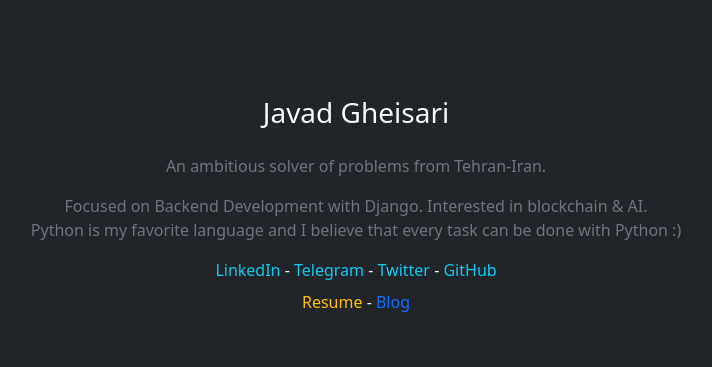
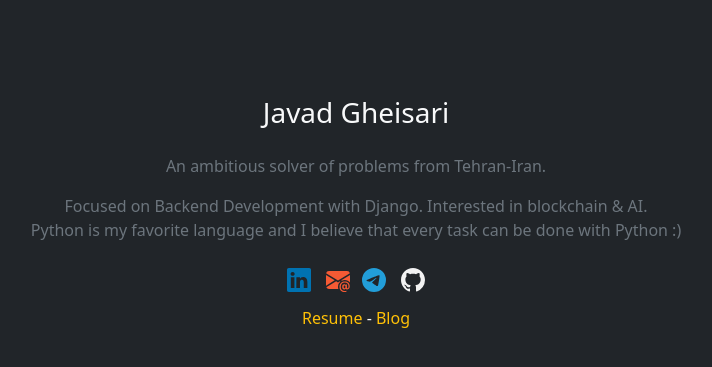
Before and after one commit to javadgheisari/django-profile, a Django app: page / in a window 1280 px wide. Shown: the top 367 px of the page, without its empty margins (284-996 px from the left). Run offline with Django 4.2, Linux system fonts and the light colour scheme.

Commit message:
update templates & add icons

```diff
--- a/base/me/templates/me.html
+++ b/base/me/templates/me.html
@@ -10,14 +10,31 @@
             Python is my favorite language and I believe that every task can be done with Python :)
             </p>
             <nav class="text-light">
-                <a class="text-info text-decoration-none" href="https://linkedin.com/in/mmdaminrasouli">LinkedIn</a> -
-                <a class="text-info text-decoration-none" href="https://t.me/AminDev">Telegram</a> -
-                <a class="text-info text-decoration-none" href="https://twitter.com/mmdamin_me">Twitter</a> -
-                <a class="text-info text-decoration-none" href="https://github.com/aminrasouli">GitHub</a><br>
+                <a class="text-decoration-none mx-1" style="font-size: 1.7rem; color: #0072b1" href="https://www.linkedin.com/in/javadgheisari">
+                    <svg xmlns="http://www.w3.org/2000/svg" width="24" height="24" fill="currentColor" class="bi bi-linkedin" viewBox="0 0 16 16">
+                    <path d="M0 1.146C0 .513.526 0 1.175 0h13.65C15.474 0 16 .513 16 1.146v13.708c0 .633-.526 1.146-1.175 1.146H1.175C.526 16 0 15.487 0 14.854V1.146zm4.943 12.248V6.169H2.542v7.225h2.401zm-1.2-8.212c.837 0 1.358-.554 1.358-1.248-.015-.709-.52-1.248-1.342-1.248-.822 0-1.359.54-1.359 1.248 0 .694.521 1.248 1.327 1.248h.016zm4.908 8.212V9.359c0-.216.016-.432.08-.586.173-.431.568-.878 1.232-.878.869 0 1.216.662 1.216 1.634v3.865h2.401V9.25c0-2.22-1.184-3.252-2.764-3.252-1.274 0-1.845.7-2.165 1.193v.025h-.016a5.54 5.54 0 0 1 .016-.025V6.169h-2.4c.03.678 0 7.225 0 7.225h2.4z"/>
+                    </svg>
+                </a>
+                <a class="text-decoration-none mx-1" style="font-size: 1.7rem; color: #F55A34" href="https://www.javad.gheisari@gmail.com">
+                    <svg xmlns="http://www.w3.org/2000/svg" width="24" height="24" fill="currentColor" class="bi bi-envelope-at-fill" viewBox="0 0 16 16">
+                    <path d="M2 2A2 2 0 0 0 .05 3.555L8 8.414l7.95-4.859A2 2 0 0 0 14 2H2Zm-2 9.8V4.698l5.803 3.546L0 11.801Zm6.761-2.97-6.57 4.026A2 2 0 0 0 2 14h6.256A4.493 4.493 0 0 1 8 12.5a4.49 4.49 0 0 1 1.606-3.446l-.367-.225L8 9.586l-1.239-.757ZM16 9.671V4.697l-5.803 3.546.338.208A4.482 4.482 0 0 1 12.5 8c1.414 0 2.675.652 3.5 1.671Z"/>
+                    <path d="M15.834 12.244c0 1.168-.577 2.025-1.587 2.025-.503 0-1.002-.228-1.12-.648h-.043c-.118.416-.543.643-1.015.643-.77 0-1.259-.542-1.259-1.434v-.529c0-.844.481-1.4 1.26-1.4.585 0 .87.333.953.63h.03v-.568h.905v2.19c0 .272.18.42.411.42.315 0 .639-.415.639-1.39v-.118c0-1.277-.95-2.326-2.484-2.326h-.04c-1.582 0-2.64 1.067-2.64 2.724v.157c0 1.867 1.237 2.654 2.57 2.654h.045c.507 0 .935-.07 1.18-.18v.731c-.219.1-.643.175-1.237.175h-.044C10.438 16 9 14.82 9 12.646v-.214C9 10.36 10.421 9 12.485 9h.035c2.12 0 3.314 1.43 3.314 3.034v.21Zm-4.04.21v.227c0 .586.227.8.581.8.31 0 .564-.17.564-.743v-.367c0-.516-.275-.708-.572-.708-.346 0-.573.245-.573.791Z"/>
+                    </svg
+                ></a>
+                <a class="text-decoration-none mx-1" style="font-size: 1.7rem; color: #229ED9" href="https://t.me/J_gheisari">
+                    <svg xmlns="http://www.w3.org/2000/svg" width="24" height="24" fill="currentColor" class="bi bi-telegram" viewBox="0 0 16 16">
+                    <path d="M16 8A8 8 0 1 1 0 8a8 8 0 0 1 16 0zM8.287 5.906c-.778.324-2.334.994-4.666 2.01-.378.15-.577.298-.595.442-.03.243.275.339.69.47l.175.055c.408.133.958.288 1.243.294.26.006.549-.1.868-.32 2.179-1.471 3.304-2.214 3.374-2.23.05-.012.12-.026.166.016.047.041.042.12.037.141-.03.129-1.227 1.241-1.846 1.817-.193.18-.33.307-.358.336a8.154 8.154 0 0 1-.188.186c-.38.366-.664.64.015 1.088.327.216.589.393.85.571.284.194.568.387.936.629.093.06.183.125.27.187.331.236.63.448.997.414.214-.02.435-.22.547-.82.265-1.417.786-4.486.906-5.751a1.426 1.426 0 0 0-.013-.315.337.337 0 0 0-.114-.217.526.526 0 0 0-.31-.093c-.3.005-.763.166-2.984 1.09z"/>
+                    </svg>
+                </a>
+                <a class="text-decoration-none mx-1" style="font-size: 1.7rem; color: #F2F2F2" href="https://www.github.com/javadgheisari">
+                    <svg xmlns="http://www.w3.org/2000/svg" width="24" height="24" fill="currentColor" class="bi bi-github" viewBox="0 0 16 16">
+                    <path d="M8 0C3.58 0 0 3.58 0 8c0 3.54 2.29 6.53 5.47 7.59.4.07.55-.17.55-.38 0-.19-.01-.82-.01-1.49-2.01.37-2.53-.49-2.69-.94-.09-.23-.48-.94-.82-1.13-.28-.15-.68-.52-.01-.53.63-.01 1.08.58 1.23.82.72 1.21 1.87.87 2.33.66.07-.52.28-.87.51-1.07-1.78-.2-3.64-.89-3.64-3.95 0-.87.31-1.59.82-2.15-.08-.2-.36-1.02.08-2.12 0 0 .67-.21 2.2.82.64-.18 1.32-.27 2-.27.68 0 1.36.09 2 .27 1.53-1.04 2.2-.82 2.2-.82.44 1.1.16 1.92.08 2.12.51.56.82 1.27.82 2.15 0 3.07-1.87 3.75-3.65 3.95.29.25.54.73.54 1.48 0 1.07-.01 1.93-.01 2.2 0 .21.15.46.55.38A8.012 8.012 0 0 0 16 8c0-4.42-3.58-8-8-8z"/>
+                    </svg>
+                </a><br>
             </nav>
             <nav class="pt-2 text-light">
-                <a class="text-warning text-decoration-none" href="https://github.com/aminrasouli">Resume</a> -
-                <a class="text-primary text-decoration-none" href="{% url 'blog' %}">Blog</a>
+                <a class="text-warning text-decoration-none" href="https://drive.google.com/file/d/15meYgG0jVBBUm5YbNJUL8VEkT7UOJF6v/view?usp=sharing" target="_blank">Resume</a> -
+                <a class="text-warning text-decoration-none" href="{% url 'blog' %}">Blog</a>
             </nav>
         </div>
     </div>
--- a/base/me/urls.py
+++ b/base/me/urls.py
@@ -4,6 +4,7 @@ from . import views
 
 urlpatterns = [
     path('', views.MeView.as_view(), name='me'),
+    # path('resume/', views.ResumeView.as_view(), name='resume'),
     path('blog/', views.BlogView.as_view(), name='blog'),
     path('blog/<int:article_id>/', views.ArticleٰView.as_view(), name='article'),
 ]
```
Also changed, not shown: base/base/settings.py (+16 -0 lines), base/base/urls.py (+8 -0 lines), base/me/templates/article.html (+12 -3 lines), base/me/templates/blog.html (+8 -2 lines), base/me/templates/resume.html (added, +14 -0 lines), base/me/views.py (+7 -0 lines).
